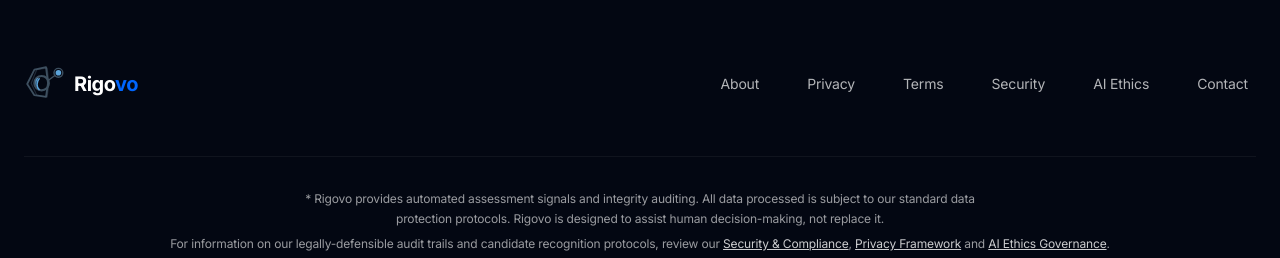
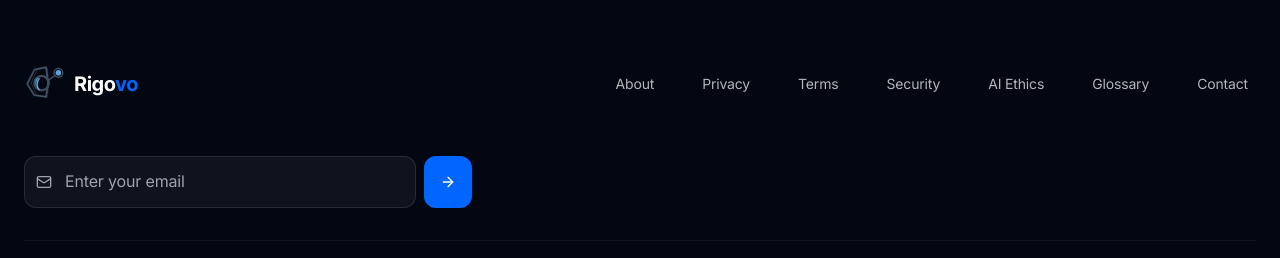
Before and after one commit to rigour-labs/talentlyt-landing, a Next.js app: page / in a window 1280 px wide. Shown: the part 10136-10394 px from the top of the page. Built offline with nearby package versions, Linux system fonts and the light colour scheme; no server answers.

Commit message:
feat: Add glossary link and integrate newsletter signup component into the footer.

```diff
--- a/src/components/footer.tsx
+++ b/src/components/footer.tsx
@@ -3,6 +3,7 @@
 import Link from 'next/link';
 import { analytics } from '@/lib/analytics';
 import { Logo } from './logo';
+import { NewsletterSignup } from './ui/newsletter-signup';
 
 /**
  * Tracked footer link component
@@ -80,12 +81,27 @@ export function Footer() {
                             AI Ethics
                         </FooterLink>
                         <FooterLink
+                            href="/glossary"
+                            className="hover:text-primary transition-colors focus:outline-none focus:ring-2 focus:ring-brand focus:ring-offset-2 focus:ring-offset-background rounded px-2 py-1"
+                        >
+                            Glossary
+                        </FooterLink>
+                        <FooterLink
                             href="/contact"
                             className="hover:text-primary transition-colors focus:outline-none focus:ring-2 focus:ring-brand focus:ring-offset-2 focus:ring-offset-background rounded px-2 py-1"
                         >
                             Contact
                         </FooterLink>
                     </nav>
+                </div>
+
+                {/* Newsletter Signup */}
+                <div className="mt-10 max-w-md mx-auto md:mx-0">
+                    <NewsletterSignup
+                        variant="inline"
+                        title="Stay Updated"
+                        description="Weekly insights on AI hiring and interview integrity."
+                    />
                 </div>
 
                 {/* AI Disclosure & Legal Advisory */}
```
